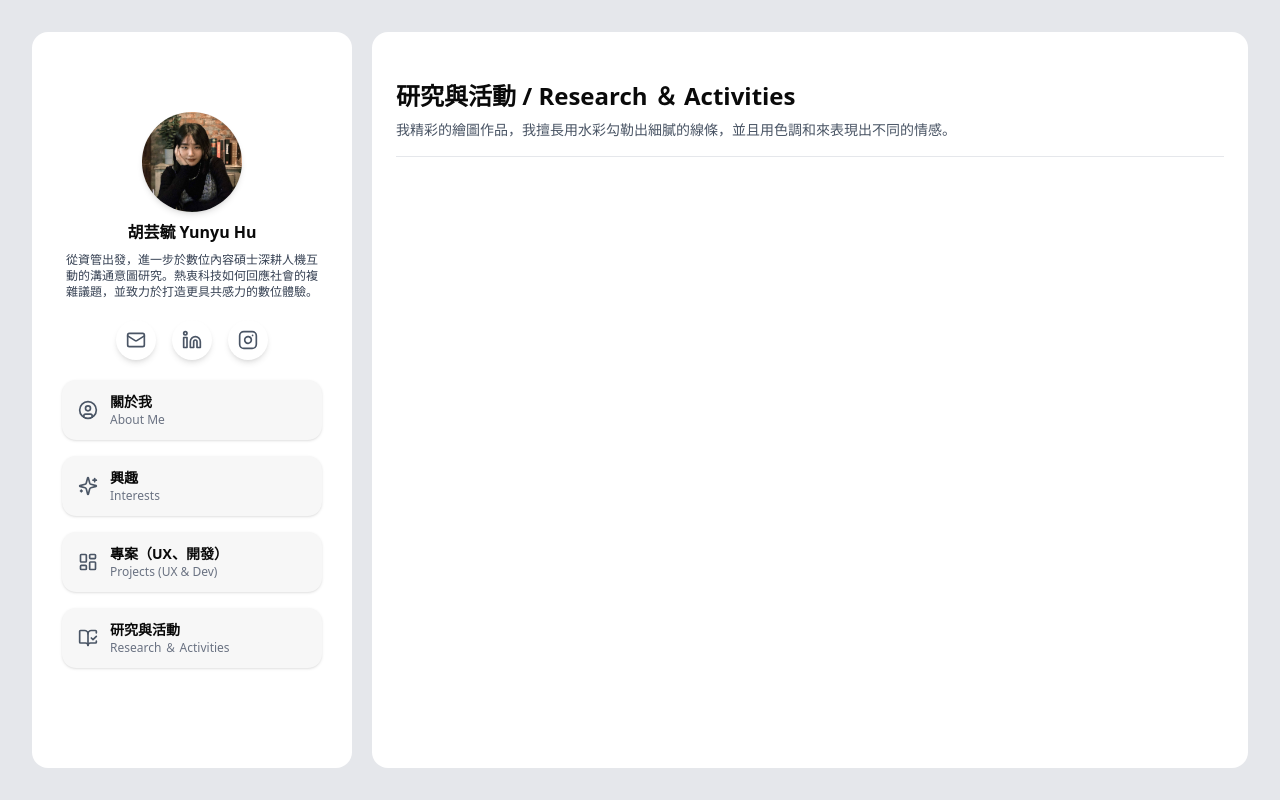
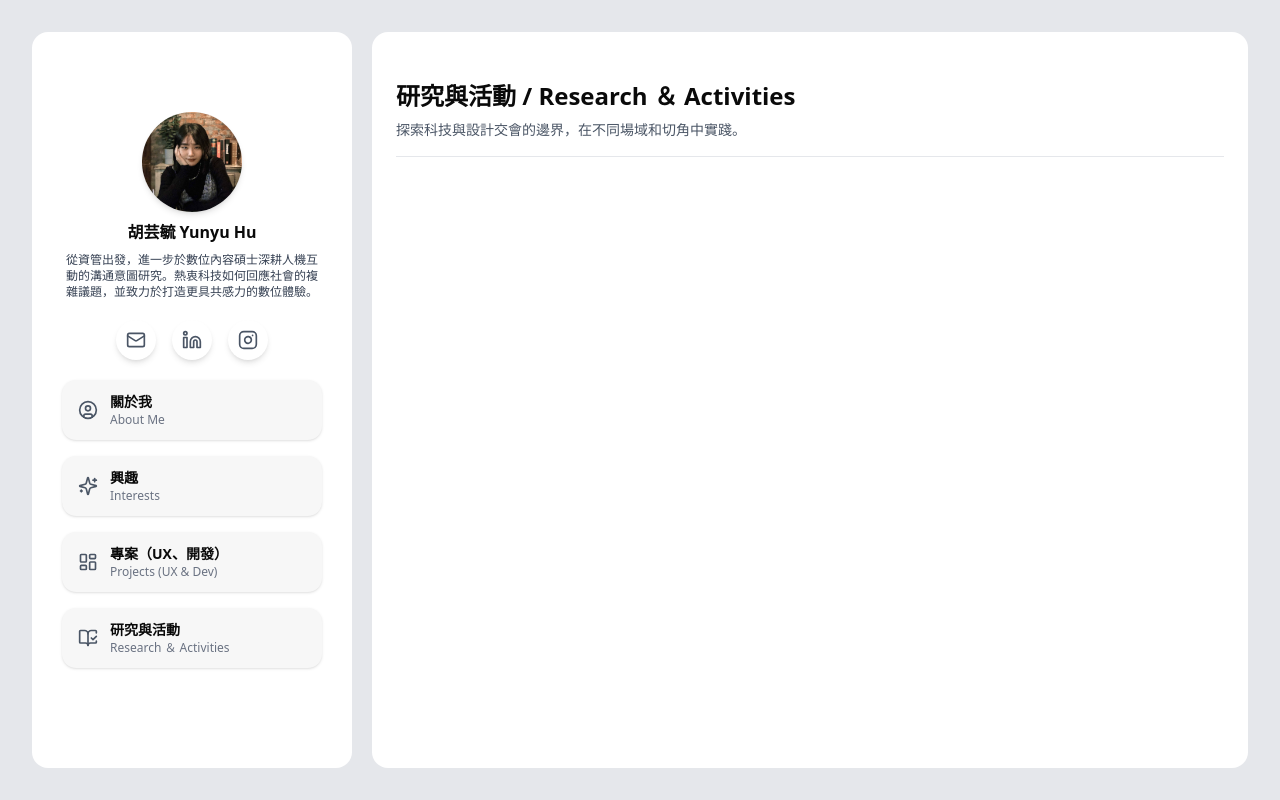
Before and after one commit to Yunyuhu/Yunyu-Web-DigitalProfile, a Next.js app: page /research in a window 1280 px wide. Built offline with nearby package versions, Linux system fonts and the light colour scheme.

Commit message:
gray line

```diff
--- a/src/app/interests/page.js
+++ b/src/app/interests/page.js
@@ -23,8 +23,8 @@ export default function CatePainting() {
         </h1>
         <h3 className="text-sm text-gray-600 mt-2">
           INFJ，熱愛踩點各種好吃地圖（偏愛鹹食和酒精），可頌拯救世界！樂於和人群相處，但更會對一些奇妙且浪漫的小事感興趣。
-          <div className="w-full h-px bg-gray-200 mt-4" />
         </h3>
+        <div className="w-full h-px bg-gray-200 mt-4" />
       </div>
 
       <div className="flex flex-col w-full gap-4 mt-3" >
--- a/src/app/projects/page.js
+++ b/src/app/projects/page.js
@@ -75,7 +75,7 @@ export default function Projects() {
         <h1 className="text-2xl font-bold">專案 / Projects</h1>
         <h3 className="text-sm text-gray-600 mt-2">
           以下是我近年參與的重要專案，涵蓋數位健康、互動設計與AI應用等多項領域。
-          </h3>
+        </h3>
         <div className="w-full h-px bg-gray-200 mt-4" />
       </div>
 
--- a/src/app/research/page.js
+++ b/src/app/research/page.js
@@ -10,9 +10,9 @@ export default function Research() {
             研究與活動 / Research ＆ Activities
         </h1>
         <h3 className="text-sm text-gray-600 mt-2">
-          我精彩的繪圖作品，我擅長用水彩勾勒出細膩的線條，並且用色調和來表現出不同的情感。
-          <div className="w-full h-px bg-gray-200 mt-4" />
+        探索科技與設計交會的邊界，在不同場域和切角中實踐。
         </h3>
+        <div className="w-full h-px bg-gray-200 mt-4" />
       </div>
 
     </div>
```
